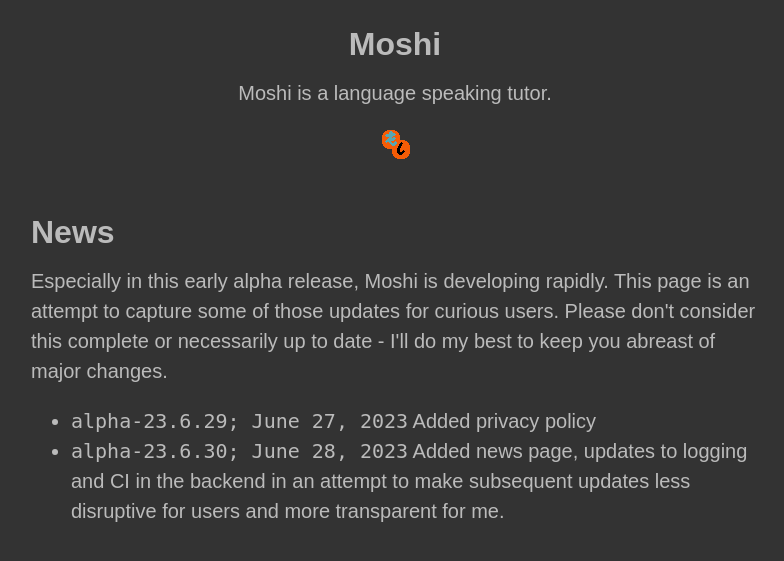
After one commit to ekalosak/moshi, a Flask app: template src/moshi/templates/news.html in a window 1280 px wide. The commit adds this page. Shown: the top 561 px of the page, without its empty margins (245-1029 px from the left). Run offline with Flask 2, Linux system fonts and the light colour scheme; the template is opened without the code that fills it, so the values that code supplies are empty.

Commit message:
added news page

```diff
--- /dev/null
+++ b/src/moshi/templates/news.html
@@ -0,0 +1,16 @@
+{% extends 'wrapper.html' %}
+{% block content %}
+<div id="news">
+<h1>News</h1>
+<p>
+  Especially in this early alpha release, Moshi is developing rapidly.
+  This page is an attempt to capture some of those updates for curious users.
+  Please don't consider this complete or necessarily up to date - I'll do my best to keep you abreast of major changes.
+</p>
+
+<ul>
+  <li><tt>alpha-23.6.29; June 27, 2023</tt> Added privacy policy</li>
+  <li><tt>alpha-23.6.30; June 28, 2023</tt> Added news page, updates to logging and CI in the backend in an attempt to make subsequent
+  updates less disruptive for users and more transparent for me.</li>
+</ul>
+{% endblock %}
```
Also changed, not shown: src/moshi/server.py (+10 -0 lines), src/moshi/templates/index.html (+8 -0 lines).
